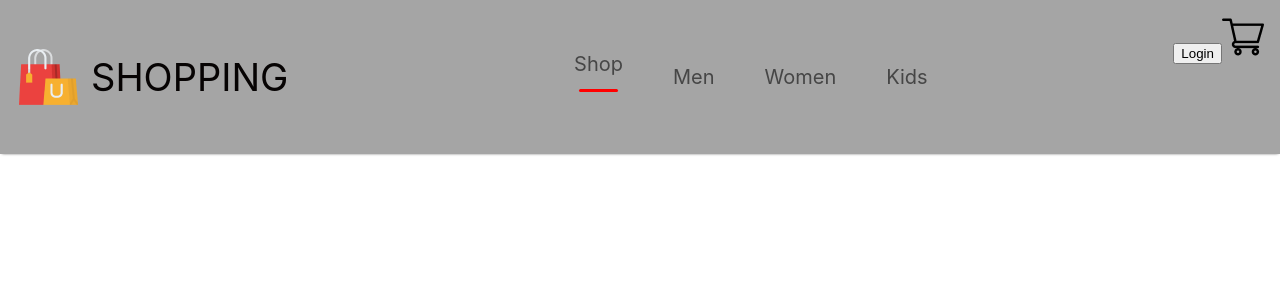
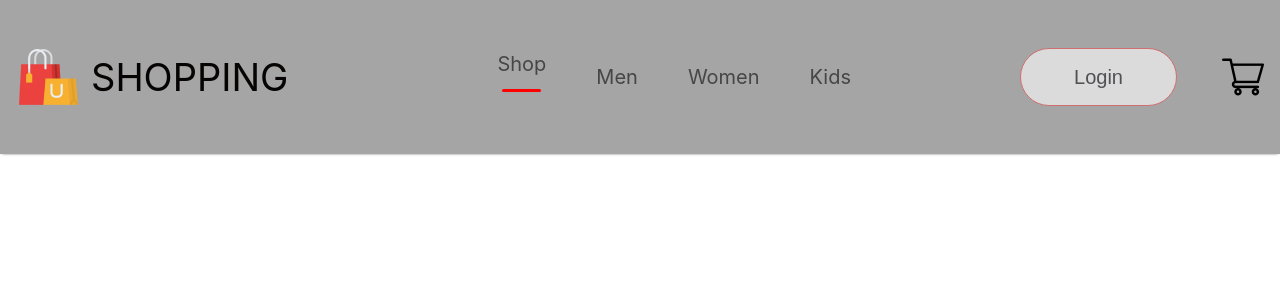
Before and after one commit to Diwash-Tharu/E-commerce-node, a React (Create React App) app in the folder forntend/: page / in a window 1280 px wide. Shown: the top 300 px of the page. Built offline with nearby package versions, Linux system fonts and the light colour scheme.

Commit message:
login button change in css

```diff
--- a/forntend/src/Components/Navbar/Navbar.css
+++ b/forntend/src/Components/Navbar/Navbar.css
@@ -43,3 +43,23 @@
     border-radius: 10px;
     background: red
 }
+
+.nav-login-cart{
+    display: flex;
+    align-items: center;
+    gap: 45px;
+}
+
+.nav-login-cart button{
+    width: 157px;
+    height: 58px;
+    outline: none;
+    border: 1px solid  rgb(207, 111, 111);
+    border-radius: 75px;
+    color: #515155;
+    font-size: 20px;
+    font-weight: 500;
+    background: rgb(219, 219, 219);
+    cursor: pointer;
+
+}
```
